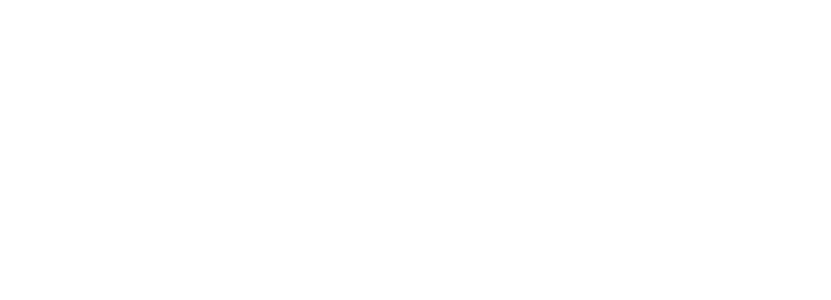
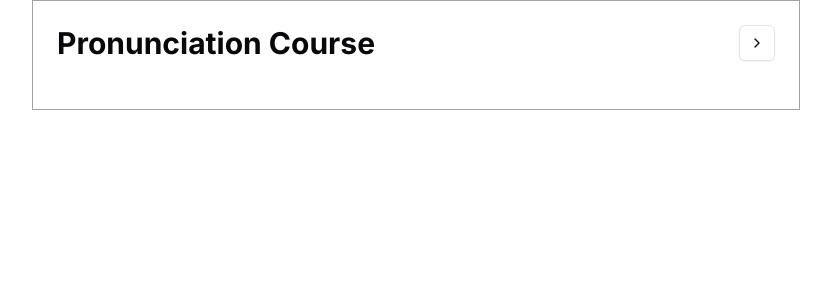
Before and after one commit to developedbyluan/fcspeak, a Next.js app: page / in a window 1280 px wide. Shown: the top 300 px of the page, without its empty margins (224-1055 px from the left). Built offline with nearby package versions, Linux system fonts and the light colour scheme.

Commit message:
feat: create CourseCard with CourseCardHeader component
- Add CourseCardHeader having title, and ability to toggle layout Vertical | Horizontal
- Add CourseCard with layout toggle functionality (vertical/horizontal)
- Update HomePage to include CourseCard

```diff
--- a/src/app/page.tsx
+++ b/src/app/page.tsx
@@ -1,5 +1,9 @@
-import Image from "next/image";
+import CourseCard from "@/components/CourseCard";
 
 export default function HomePage() {
-  return <main></main>;
+  return (
+    <main className="w-full max-w-[768px] border border-neutral-400 mx-auto p-6">
+      <CourseCard />
+    </main>
+  );
 }
--- /dev/null
+++ b/src/components/CourseCard/CourseCardHeader.tsx
@@ -0,0 +1,37 @@
+// components/course/CourseHeader.tsx
+import { Button } from "@/components/ui/button";
+import { ChevronRight, ChevronDown } from "lucide-react";
+
+type CourseCardHeaderProps = {
+  title: string;
+  isVertical: boolean;
+  onLayoutToggle: () => void;
+};
+
+export default function CourseCardHeader({
+  title,
+  isVertical,
+  onLayoutToggle,
+}: CourseCardHeaderProps) {
+  return (
+    <div className="flex justify-between items-center mb-6">
+      <h1 className="text-3xl font-bold">{title}</h1>
+      <Button
+        variant="outline"
+        size="icon"
+        onClick={onLayoutToggle}
+        aria-label={
+          isVertical
+            ? "Switch to horizontal layout"
+            : "Switch to vertical layout"
+        }
+      >
+        {isVertical ? (
+          <ChevronDown className="h-4 w-4" />
+        ) : (
+          <ChevronRight className="h-4 w-4" />
+        )}
+      </Button>
+    </div>
+  );
+}
--- /dev/null
+++ b/src/components/CourseCard/index.tsx
@@ -0,0 +1,22 @@
+"use client";
+
+import { useState } from "react";
+import CourseCardHeader from "./CourseCardHeader";
+
+export default function CourseCard() {
+  const [isVertical, setIsVertical] = useState(false);
+
+  const handleLayoutToggle = () => {
+    setIsVertical((prev) => !prev);
+  };
+
+  return (
+    <>
+      <CourseCardHeader
+        title="Pronunciation Course"
+        isVertical={isVertical}
+        onLayoutToggle={handleLayoutToggle}
+      />
+    </>
+  );
+}
```
